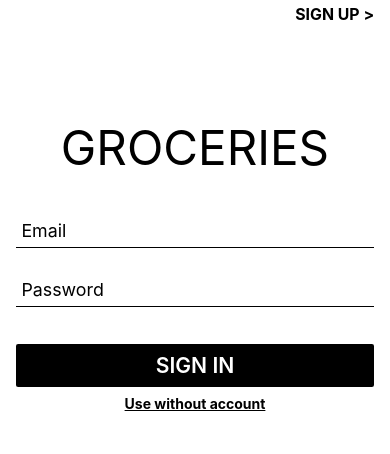
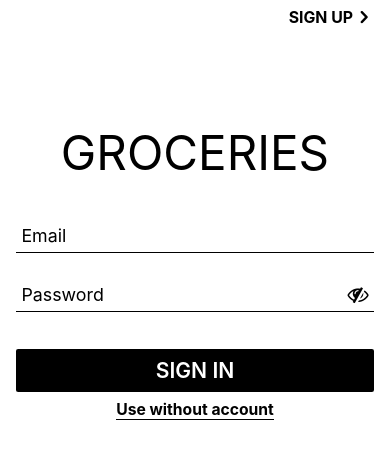
Before and after one commit to VladGolavsky/Groceries, a React Native app: screen /SignIn in a window 390 px wide. Shown: the top 454 px of the page. Built offline with nearby package versions, Linux system fonts and the light colour scheme.

Commit message:
add vector icons; update auth page

```diff
--- a/package.json
+++ b/package.json
@@ -13,12 +13,14 @@
   "dependencies": {
     "@react-navigation/native": "^6.1.6",
     "@react-navigation/native-stack": "^6.9.12",
+    "@types/react-native-vector-icons": "6.4.13",
     "react": "18.2.0",
     "react-native": "0.71.7",
     "react-native-safe-area-context": "^4.5.2",
     "react-native-screens": "^3.20.0",
     "react-native-size-matters": "0.4.0",
-    "react-native-splash-screen": "3.3.0"
+    "react-native-splash-screen": "3.3.0",
+    "react-native-vector-icons": "9.2.0"
   },
   "devDependencies": {
     "@babel/core": "^7.20.0",
--- a/src/components/TextInput/index.tsx
+++ b/src/components/TextInput/index.tsx
@@ -1,25 +1,40 @@
-import React from 'react';
-import { TextInput as RNTextInput, TextInputProps, View, ViewStyle } from 'react-native';
+import React, { useState } from 'react';
+import { TextInput as RNTextInput, TextInputProps, TouchableOpacity, View, ViewStyle } from 'react-native';
+import Icon from 'react-native-vector-icons/FontAwesome';
 
 import styles from './styles';
+import { black } from 'src/constants/colors';
+import { moderateScale } from 'react-native-size-matters';
 
 type ITextInputComponent = {
-  secure?: boolean;
+  withSecure?: boolean;
   additionStyles?: ViewStyle;
 };
 
-const TextInput: React.FC<TextInputProps & ITextInputComponent> = ({ value, onChangeText, placeholder, secure, additionStyles = {} }) => {
+const TextInput: React.FC<TextInputProps & ITextInputComponent> = ({ value, onChangeText, placeholder, withSecure = false, additionStyles = {} }) => {
+  const [secure, setSecure] = useState(withSecure);
+
+  const onSecureButtonPress = () => setSecure(!secure)
+
   return (
-    <View style={[styles.container, additionStyles]}>
+    <View style={[styles.container, additionStyles, styles.containerWithSecure]}>
       <RNTextInput
         autoCapitalize='none'
         autoCorrect={false}
         placeholder={placeholder}
         value={value}
+        secureTextEntry={secure}
         onChangeText={onChangeText}
         underlineColorAndroid={'transparent'}
-        style={[styles.textInput, secure && styles.textInputWithSecure]}
+        style={[styles.textInput, withSecure && styles.textInputWithSecure]}
       />
+      {
+        withSecure && (
+          <TouchableOpacity onPress={onSecureButtonPress} style={styles.secureButton} hitSlop={10}>
+            <Icon name={!secure ? "eye" : "eye-slash"} size={moderateScale(20)} color={black} />
+          </TouchableOpacity>
+        )
+      }
     </View>
   );
 }
--- a/src/components/TextInput/styles.ts
+++ b/src/components/TextInput/styles.ts
@@ -18,4 +18,12 @@ export default StyleSheet.create({
   textInputWithSecure: {
     width: '90%'
   },
+  containerWithSecure: {
+    flexDirection: 'row',
+  },
+  secureButton: {
+    justifyContent: 'center',
+    alignItems: 'flex-end',
+    width: '10%',
+  },
 });
--- a/src/screens/SignIn/SignIn.tsx
+++ b/src/screens/SignIn/SignIn.tsx
@@ -1,5 +1,6 @@
 import React from 'react';
 import { View, Text, TouchableOpacity, KeyboardAvoidingView } from 'react-native';
+import Icon from 'react-native-vector-icons/Entypo';
 
 import Container from 'src/components/Container';
 import DismissKeyboard from 'src/components/DismissKeyboard';
@@ -7,6 +8,8 @@ import TextInput from 'src/components/TextInput';
 
 import styles from './styles';
 import Button from 'src/components/Button';
+import { black } from 'src/constants/colors';
+import { moderateScale } from 'react-native-size-matters';
 
 type ISignInScreen = {
   email: string;
@@ -32,7 +35,8 @@ const SignInScreen: React.FC<ISignInScreen> = ({
       <DismissKeyboard>
         <KeyboardAvoidingView behavior="position"  style={styles.container}>
           <TouchableOpacity onPress={goToSignUp} style={styles.buttonSignUp}>
-            <Text style={styles.textSignUp}>{'SIGN UP >'}</Text>
+            <Text style={styles.textSignUp}>{'SIGN UP'}</Text>
+            <Icon name="chevron-right" color={black} size={moderateScale(20)} style={styles.arrowIcon}/>
           </TouchableOpacity>
           <Text style={styles.textLogo}>Groceries</Text>
           <View style={styles.textInputsContainer}>
@@ -46,7 +50,7 @@ const SignInScreen: React.FC<ISignInScreen> = ({
               value={password}
               onChangeText={setPassword}
               placeholder="Password"
-              secure
+              withSecure
             />
           </View>
           <View style={styles.buttonContainer}>
@@ -56,7 +60,9 @@ const SignInScreen: React.FC<ISignInScreen> = ({
             />
           </View>
           <TouchableOpacity onPress={onUseWithoutAccount} style={styles.buttonUseWithoutAccount}>
-            <Text style={styles.textUseWithoutAccount}>Use without account</Text>
+            <View style={styles.textUseWithoutAccountContainer}>
+              <Text style={styles.textUseWithoutAccount}>Use without account</Text>
+            </View>
           </TouchableOpacity>
         </KeyboardAvoidingView>
       </DismissKeyboard>
--- a/src/screens/SignIn/styles.ts
+++ b/src/screens/SignIn/styles.ts
@@ -1,5 +1,5 @@
 import { StyleSheet } from "react-native";
-import { moderateScale, moderateVerticalScale, verticalScale } from "react-native-size-matters";
+import { moderateScale, moderateVerticalScale, scale, verticalScale } from "react-native-size-matters";
 
 import { black } from "src/constants/colors";
 
@@ -12,6 +12,7 @@ export default StyleSheet.create({
     textAlign: 'center',
     fontSize: moderateScale(45),
     textTransform: 'uppercase',
+    color: black
   },
   textInputsContainer: {
     marginTop: verticalScale(30),
@@ -22,11 +23,16 @@ export default StyleSheet.create({
   textInputAdditionStyles: {
     marginBottom: verticalScale(20)
   },
+  textUseWithoutAccountContainer: {
+    borderBottomWidth: 1.5,
+    borderBottomColor: black,
+    alignSelf: 'center',
+  },
   textUseWithoutAccount: {
     fontWeight: '700',
     color: black,
     textAlign: 'center',
-    textDecorationLine: 'underline',
+    fontSize: moderateVerticalScale(14),
   },
   buttonUseWithoutAccount: {
     paddingVertical: moderateScale(8),
@@ -34,6 +40,11 @@ export default StyleSheet.create({
   buttonSignUp: {
     alignSelf: 'flex-end',
     paddingVertical: moderateScale(5),
+    flexDirection: 'row',
+    alignItems: 'center',
+  },
+  arrowIcon: {
+    marginTop: 1,
   },
   textSignUp: {
     color: black,
--- a/src/screens/SignUp/SignUp.tsx
+++ b/src/screens/SignUp/SignUp.tsx
@@ -1,5 +1,6 @@
 import React from 'react';
 import { View, Text, TouchableOpacity, KeyboardAvoidingView, Platform } from 'react-native';
+import Icon from 'react-native-vector-icons/Entypo';
 
 import Container from 'src/components/Container';
 import DismissKeyboard from 'src/components/DismissKeyboard';
@@ -7,6 +8,8 @@ import TextInput from 'src/components/TextInput';
 
 import styles from './styles';
 import Button from 'src/components/Button';
+import { black } from 'src/constants/colors';
+import { moderateScale } from 'react-native-size-matters';
 
 type ISignUpScreen = {
   email: string;
@@ -37,8 +40,8 @@ const SignUpScreen: React.FC<ISignUpScreen> = ({
     <Container>
       <DismissKeyboard>
         <KeyboardAvoidingView behavior="position" keyboardVerticalOffset={Platform.OS === 'android' ? 30 : 50} style={styles.container}>
-          <TouchableOpacity onPress={goBack} style={styles.buttonGoBack}>
-            <Text style={styles.buttonBackText}>{'<'}</Text>
+          <TouchableOpacity onPress={goBack} style={styles.buttonGoBack} hitSlop={10}>
+            <Icon name="chevron-left" color={black} size={moderateScale(22)}/>
           </TouchableOpacity>
           <Text style={styles.textLogo}>Groceries</Text>
           <View style={styles.textInputsContainer}>
@@ -59,13 +62,13 @@ const SignUpScreen: React.FC<ISignUpScreen> = ({
               onChangeText={setPassword}
               additionStyles={styles.textInputAdditionStyles}
               placeholder="Password"
-              secure
+              withSecure
             />
             <TextInput
               value={confirmPassword}
               onChangeText={setConfirmPassword}
               placeholder="Confirm Password"
-              secure
+              withSecure
             />
           </View>
           <View style={styles.buttonContainer}>
--- a/src/screens/SignUp/styles.ts
+++ b/src/screens/SignUp/styles.ts
@@ -11,6 +11,7 @@ export default StyleSheet.create({
     paddingTop: moderateVerticalScale(80),
     textAlign: 'center',
     fontSize: moderateScale(45),
+    color: black,
     textTransform: 'uppercase',
   },
   textInputsContainer: {
@@ -23,7 +24,6 @@ export default StyleSheet.create({
     marginBottom: verticalScale(20)
   },
   buttonGoBack: {
-    paddingHorizontal: moderateScale(10),
   },
   buttonBackText: {
     fontSize: moderateScale(20),
```
Also changed, not shown: react-native.config.js (added, +9 -0 lines), 10 other files (tests, documents, lock files or other folders).
